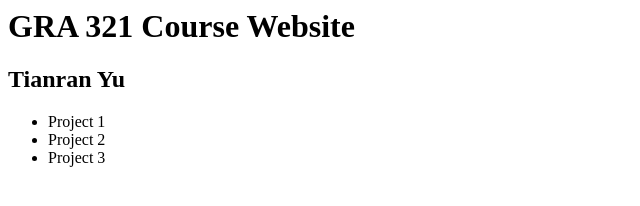
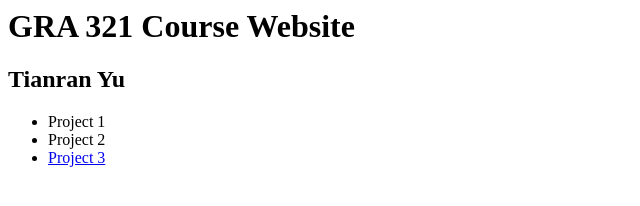
Before and after one commit to tianrany/gra321-f19, a plain HTML site: page index.html in a window 1280 px wide. Shown: the full height of the page, 0-640 px from the left. Drawn offline with Linux system fonts and the light colour scheme.

Commit message:
Add Project 3 and Link to Home Page

```diff
--- a/index.html
+++ b/index.html
@@ -8,7 +8,8 @@
     <ul>
         <li>Project 1</li>
         <li>Project 2</li>
-        <li>Project 3</li>
+        <li><a href="project3/index.html"title="Project 3">Project 3</a>
+        </li>
     </ul>
 </body>
 </html>
```
Also changed, not shown: project3/index.html (added, +9 -0 lines).
